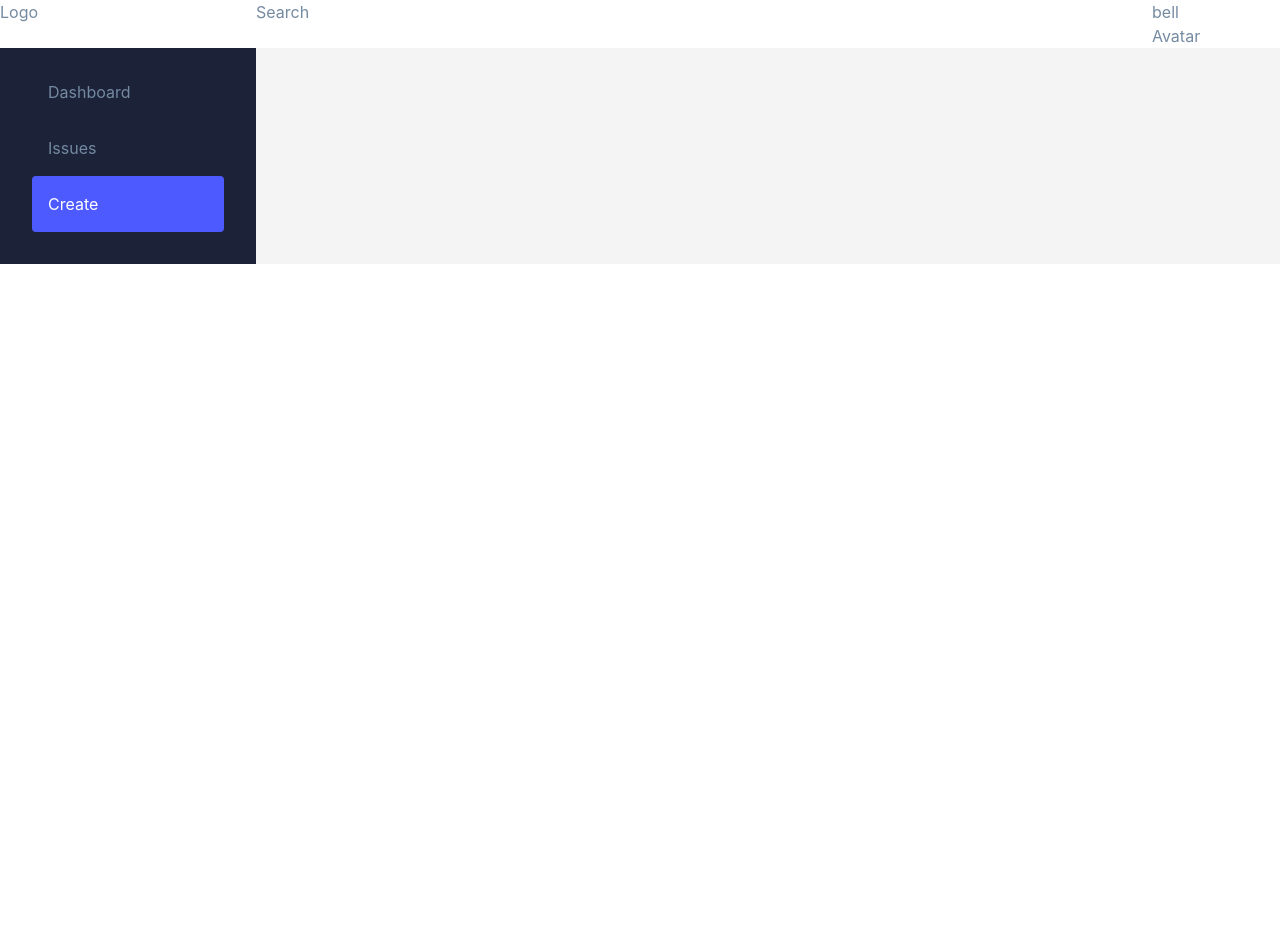
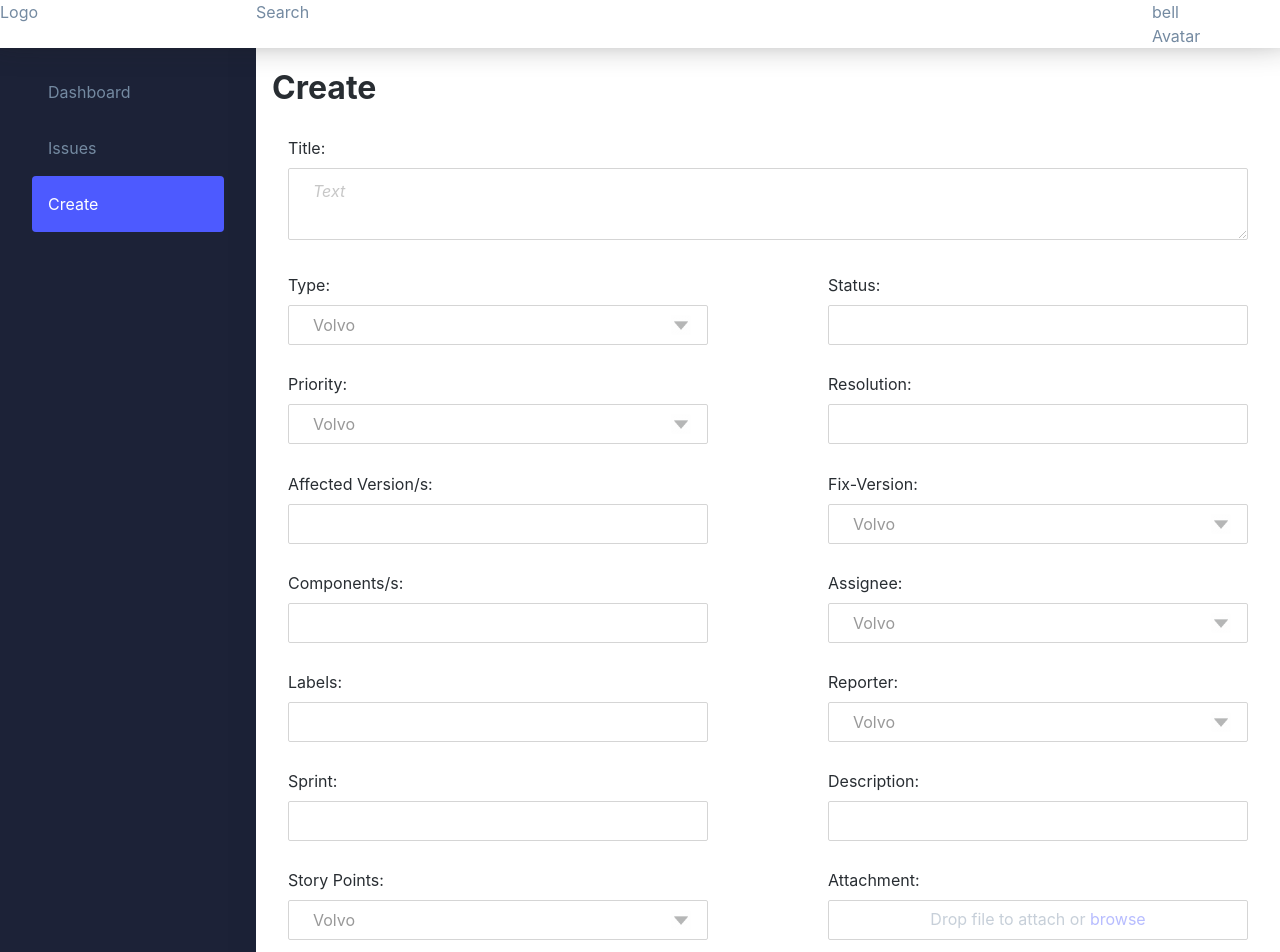
Before and after one commit to Aarvi28/Issue-Tracker, an Angular app: page /create in a window 1280 px wide. Shown: the top 952 px of the page. Before the commit the page ends 800 px from the top, so only its background shows below. Built offline with nearby package versions, Linux system fonts and the light colour scheme.

Commit message:
create page

```diff
--- a/angular.json
+++ b/angular.json
@@ -27,8 +27,8 @@
               "src/assets"
             ],
             "styles": [
+              "src/styles/reboot.css",
               "src/styles/global.css",
-              "src/styles/reboot.css",
               "src/styles/theme.css"
             ],
             "scripts": []
@@ -85,8 +85,8 @@
             "tsConfig": "src/tsconfig.spec.json",
             "karmaConfig": "src/karma.conf.js",
             "styles": [
+              "src/styles/reboot.css",
               "src/styles/global.css",
-              "src/styles/reboot.css",
               "src/styles/theme.css"
             ],
             "scripts": [],
--- a/src/app/create/create.component.css
+++ b/src/app/create/create.component.css
@@ -0,0 +1,30 @@
+main{
+  padding: 1em;
+}
+
+form {
+  display: grid;
+  grid-gap: 1.7em 7.5em;
+  grid-template-columns: repeat(2, 1fr);
+  padding: 1em;
+}
+
+
+.title-container{
+  grid-column: 1 / -1;
+}
+
+.submit-section {
+  grid-column: 2/-1;
+  display: flex;
+  justify-content: flex-end;
+}
+
+.title-text{
+  height: 4.5em;
+  padding: .625em 1.5em;
+}
+
+.attachment {
+  text-align: center
+}
--- a/src/app/create/create.component.html
+++ b/src/app/create/create.component.html
@@ -1,5 +1,111 @@
-<div class="app-container">
+<div class="app-container create-container">
   <app-nav></app-nav>
   <main>
+    <h1>Create</h1>
+    <form>
+      <section class="title-container">
+        <label for="title"> Title:</label>
+        <textarea class="title-text" name="title" placeholder="Text"></textarea>
+      </section>
+      <section>
+        <label>Type:</label>
+        <select>
+          <option value="volvo">Volvo</option>
+          <option value="saab">Saab</option>
+          <option value="mercedes">Mercedes</option>
+          <option value="audi">Audi</option>
+        </select>
+      </section>
+      <section>
+        <label>Status:</label>
+        <input type="text">
+      </section>
+      <section>
+        <label>Priority:</label>
+        <select>
+          <option value="volvo">Volvo</option>
+          <option value="saab">Saab</option>
+          <option value="mercedes">Mercedes</option>
+          <option value="audi">Audi</option>
+        </select>
+      </section>
+      <section>
+        <label>Resolution:</label>
+        <input type="text">
+      </section>
+      <section>
+        <label>Affected Version/s:</label>
+        <input type="text">
+      </section>
+      <section>
+        <label>Fix-Version:</label>
+        <select>
+          <option value="volvo">Volvo</option>
+          <option value="saab">Saab</option>
+          <option value="mercedes">Mercedes</option>
+          <option value="audi">Audi</option>
+        </select>
+      </section>
+
+      <section>
+        <label>Components/s:</label>
+        <input type="text">
+      </section>
+
+      <section>
+        <label>Assignee:</label>
+        <select>
+          <option value="volvo">Volvo</option>
+          <option value="saab">Saab</option>
+          <option value="mercedes">Mercedes</option>
+          <option value="audi">Audi</option>
+        </select>
+      </section>
+
+      <section>
+        <label>Labels:</label>
+        <input type="text">
+      </section>
+
+      <section>
+        <label>Reporter:</label>
+        <select>
+          <option value="volvo">Volvo</option>
+          <option value="saab">Saab</option>
+          <option value="mercedes">Mercedes</option>
+          <option value="audi">Audi</option>
+        </select>
+      </section>
+
+      <section>
+        <label>Sprint:</label>
+        <input type="text">
+      </section>
+
+      <section>
+        <label>Description:</label>
+        <input type="text">
+      </section>
+
+
+      <section>
+        <label>Story Points:</label>
+        <select>
+          <option value="volvo">Volvo</option>
+          <option value="saab">Saab</option>
+          <option value="mercedes">Mercedes</option>
+          <option value="audi">Audi</option>
+        </select>
+      </section>
+
+      <section>
+        <label>Attachment:</label>
+        <div class="attachment"> Drop file to attach or <a href="">browse</a></div>
+      </section>
+
+      <section class="submit-section">
+        <button type="submit">Submit ></button>
+      </section>
+    </form>
   </main>
 </div>
--- a/src/app/header/header.component.css
+++ b/src/app/header/header.component.css
@@ -5,4 +5,5 @@ header {
   grid-template-columns: 20% auto 10%;
   position: sticky;
   top: 0;
+  z-index: 10;
 }
--- a/src/styles/global.css
+++ b/src/styles/global.css
@@ -14,3 +14,28 @@ html, body {
 .card {
   padding: 1em;
 }
+
+input, select, textarea, .attachment {
+  border-radius: 2px;
+  height: 2.5em;
+  opacity: 0.4;
+  padding:.325em 1.5em;
+  width: 100%;
+}
+
+select {
+  background: url(../assets/down-arrow.png) no-repeat right;
+  background-size: 20px 20px;
+  background-position-x: 96%;
+  -webkit-appearance: none;
+}
+
+button {
+  border: none;
+  border-radius: 4px;
+  padding: .5em 1em;
+}
+
+textarea::placeholder {
+	font-style: italic;
+}
--- a/src/styles/theme.css
+++ b/src/styles/theme.css
@@ -1,5 +1,6 @@
 header {
   background: #fff;
+  box-shadow: 0 -30px 40px 10px rgba(30,30,30);
 }
 
 nav {
@@ -10,11 +11,16 @@ main {
   background-color: #2b30340d;
 }
 
+.create-container > main {
+  background: #fff;
+  box-shadow: 0 -30px 40px 10px rgba(30,30,30,0.02);
+}
+
 body {
   color: #748AA1;
 }
 
-h1, h2 {
+h1, h2, label {
   color: #282D32;
 }
 
@@ -26,13 +32,13 @@ a {
   color: #4D5AFF;
 }
 
-[class$="--active"] {
+[class$="--active"], .submit-section > button {
   background-color: #4D5AFF;
   color: #fff;
 }
 
 .paper {
-   background-color: #FFFFFF;
+  background-color: #FFFFFF;
   box-shadow: -5px 5px 10px 0 rgba(30,30,30,0.05);
 }
 
@@ -47,3 +53,8 @@ a {
 hr {
   border: 1px solid #EBEDF4;
 }
+
+input, select, textarea, .attachment {
+  border: 1px solid #979797;
+  background-color: #FFFFFF;
+}
```
Also changed, not shown: src/assets/down-arrow.png (added).
